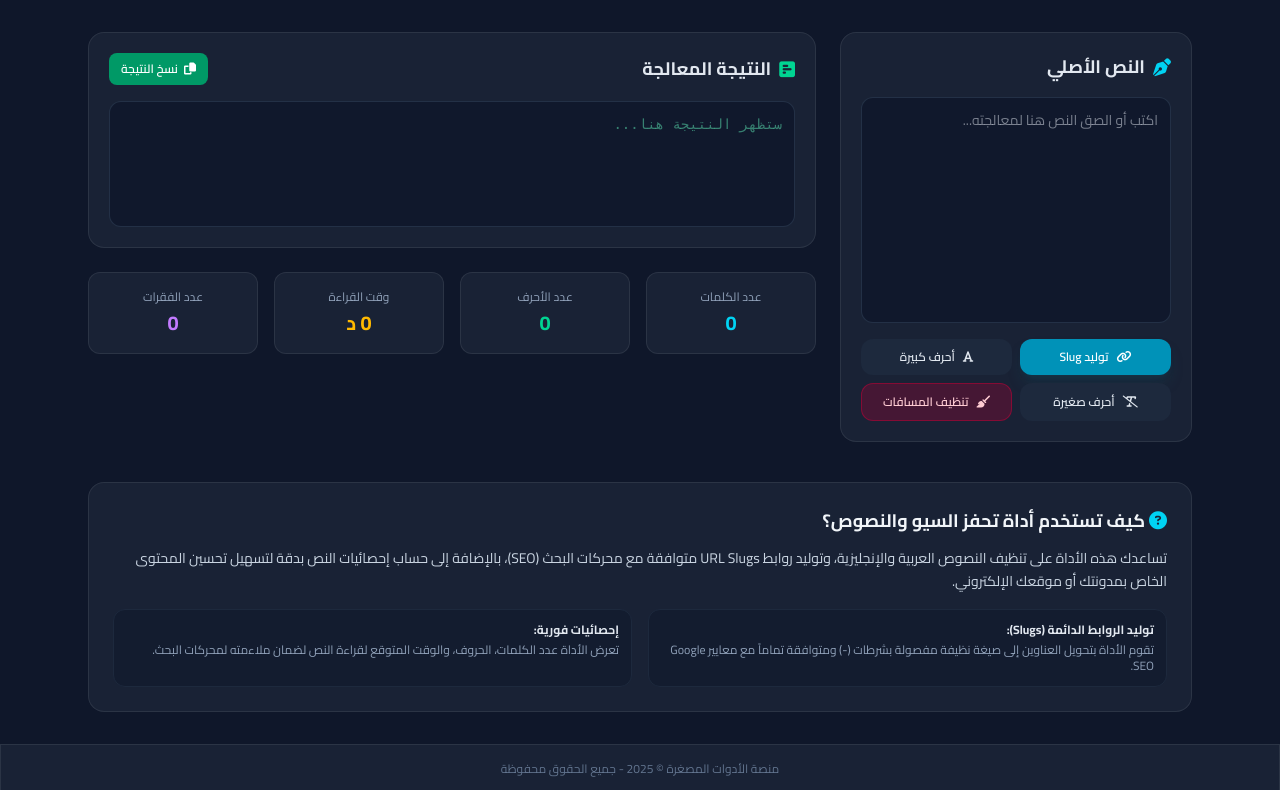
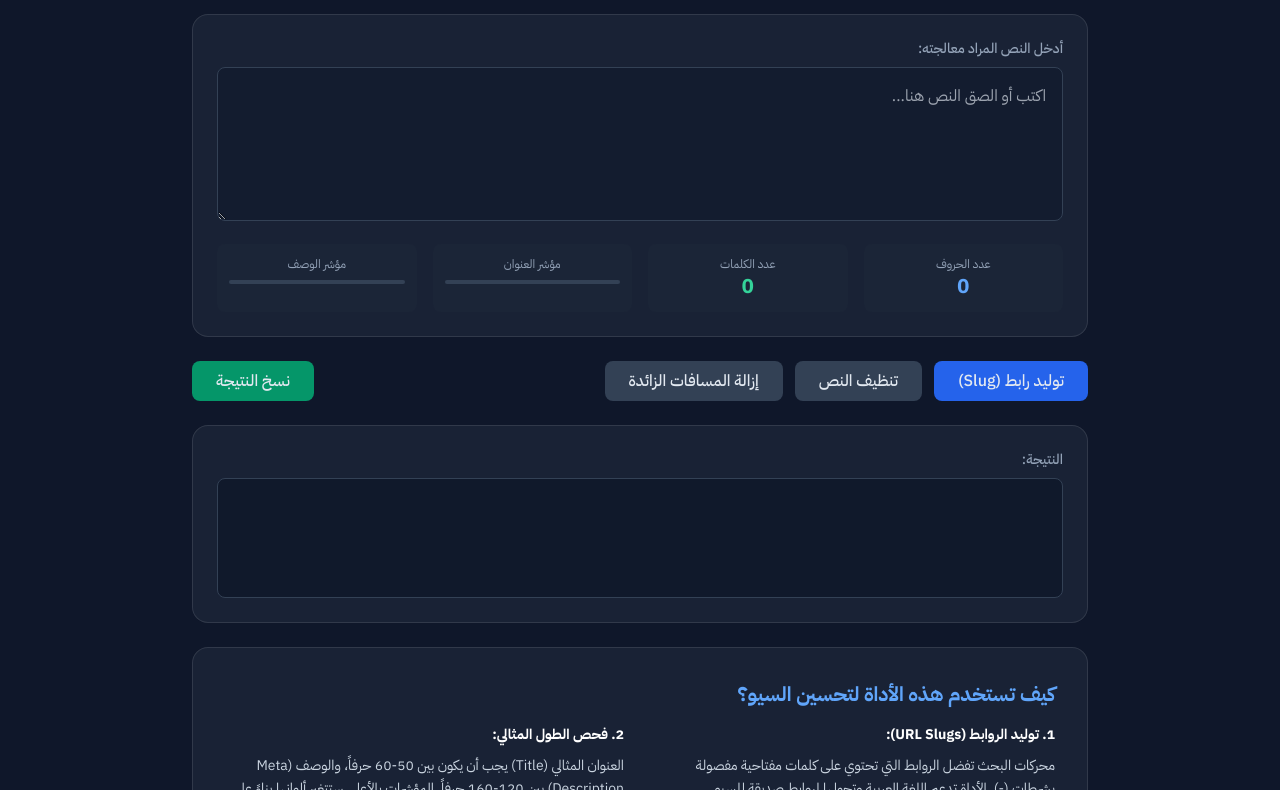
Before and after one commit to mohammed-zuhair/micro-tool-01-, a plain HTML site: page tools/seo-transformer.html in a window 1280 px wide. Shown: the part 82-872 px from the top of the page. Drawn offline with nearby package versions, Linux system fonts and the light colour scheme.

Commit message:
Auto-Update: Autonomous engine updated core files & changelog [Verified]

```diff
--- a/tools/seo-transformer.html
+++ b/tools/seo-transformer.html
@@ -3,173 +3,202 @@
 <head>
     <meta charset="UTF-8">
     <meta name="viewport" content="width=device-width, initial-scale=1.0">
-    <title>محول النصوص وتحسين السيو - Text SEO Transformer</title>
-    <meta name="description" content="أداة متقدمة لمعالجة النصوص، تنظيف الكلمات، توليد الروابط الدائمة SEO Slugs، وحساب الكلمات المفتاحية لمواقع الويب.">
-    <script src="https://cdn.jsdelivr.net/npm/@tailwindcss/browser@4"></script>
-    <link rel="stylesheet" href="https://cdnjs.cloudflare.com/ajax/libs/font-awesome/6.4.0/css/all.min.css">
+    <title>محول النصوص وتحسين السيو (SEO) | أدوات المطورين</title>
+    <meta name="description" content="قم بتحويل النصوص إلى روابط Slug، تنظيف النصوص من الرموز، وحساب طول العناوين والوصف لمحركات البحث بشكل احترافي.">
+    <script src="https://cdn.tailwindcss.com"></script>
+    <link rel="preconnect" href="https://fonts.googleapis.com">
+    <link rel="preconnect" href="https://fonts.gstatic.com" crossorigin>
+    <link href="https://fonts.googleapis.com/css2?family=IBM+Plex+Sans+Arabic:wght@300;400;500;600;700&display=swap" rel="stylesheet">
     <style>
-        @import url('https://fonts.googleapis.com/css2?family=Cairo:wght@300;400;600;700;900&display=swap');
-        body { font-family: 'Cairo', sans-serif; background-color: #0f172a; color: #f8fafc; }
-        .glass-panel { background: rgba(30, 41, 59, 0.7); backdrop-filter: blur(12px); border: 1px solid rgba(255, 255, 255, 0.08); }
+        body {
+            font-family: 'IBM Plex Sans Arabic', sans-serif;
+            background-color: #0f172a;
+            color: #e2e8f0;
+        }
+        .glass-card {
+            background: rgba(30, 41, 59, 0.7);
+            backdrop-filter: blur(12px);
+            border: 1px solid rgba(255, 255, 255, 0.1);
+            border-radius: 1rem;
+        }
+        .custom-scrollbar::-webkit-scrollbar {
+            width: 6px;
+        }
+        .custom-scrollbar::-webkit-scrollbar-track {
+            background: #1e293b;
+        }
+        .custom-scrollbar::-webkit-scrollbar-thumb {
+            background: #475569;
+            border-radius: 10px;
+        }
+        .seo-indicator {
+            height: 4px;
+            border-radius: 2px;
+            transition: all 0.3s ease;
+        }
     </style>
 </head>
-<body class="min-h-screen flex flex-col justify-between">
+<body class="min-h-screen p-4 md:p-8">
+
+    <div class="max-w-4xl mx-auto">
         <!-- Header -->
-    <header class="glass-panel border-b border-slate-800 py-4 px-6 sticky top-0 z-50">
-        <div class="max-w-6xl mx-auto flex justify-between items-center">
-            <div class="flex items-center gap-3">
-                <a href="../index.html" class="bg-slate-800 hover:bg-slate-700 p-2.5 rounded-xl transition text-slate-300 hover:text-white flex items-center gap-2 text-sm font-semibold">
-                    <i class="fa-solid fa-arrow-right"></i> الرئيسية
+        <header class="flex justify-between items-center mb-8">
+            <a href="../index.html" class="text-blue-400 hover:text-blue-300 flex items-center gap-2 transition-all">
+                <svg xmlns="http://www.w3.org/2000/svg" class="h-5 w-5" fill="none" viewBox="0 0 24 24" stroke="currentColor">
+                    <path stroke-linecap="round" stroke-linejoin="round" stroke-width="2" d="M15 19l-7-7 7-7" />
+                </svg>
+                العودة للرئيسية
             </a>
-                <span class="text-slate-600">/</span>
-                <h1 class="text-xl font-bold bg-gradient-to-r from-emerald-400 to-cyan-400 bg-clip-text text-transparent">محول النصوص وتحسين السيو</h1>
-            </div>
-            <div class="text-xs text-slate-400 hidden sm:block"><i class="fa-solid fa-bolt text-amber-400"></i> معالجة فورية بالمتصفح</div>
-        </div>
+            <h1 class="text-2xl font-bold bg-gradient-to-r from-blue-400 to-emerald-400 bg-clip-text text-transparent">
+                Text SEO Transformer
+            </h1>
         </header>
 
-    <!-- Main Content -->
-    <main class="max-w-6xl w-full mx-auto p-4 sm:p-6 flex-grow grid grid-cols-1 lg:grid-cols-3 gap-6 my-4">
+        <main class="space-y-6">
             <!-- Input Section -->
-        <div class="lg:col-span-1 glass-panel p-5 rounded-2xl flex flex-col gap-4">
-            <h2 class="text-lg font-bold text-slate-200 flex items-center gap-2">
-                <i class="fa-solid fa-pen-nib text-cyan-400"></i> النص الأصلي
-            </h2>
-            <textarea id="inputText" rows="10" class="w-full bg-slate-900/80 border border-slate-700/60 rounded-xl p-3 text-slate-200 focus:outline-none focus:border-cyan-500 transition text-sm resize-none" placeholder="اكتب أو الصق النص هنا لمعالجته..."></textarea>
+            <div class="glass-card p-6">
+                <label class="block text-sm font-medium mb-2 text-slate-400">أدخل النص المراد معالجته:</label>
+                <textarea id="inputText" rows="5" class="w-full bg-slate-900/50 border border-slate-700 rounded-lg p-4 text-white focus:ring-2 focus:ring-blue-500 focus:border-transparent outline-none transition-all custom-scrollbar" placeholder="اكتب أو الصق النص هنا..."></textarea>
 
-            <div class="grid grid-cols-2 gap-2">
-                <button onclick="transformText('slug')" class="bg-cyan-600 hover:bg-cyan-500 text-white font-semibold py-2.5 px-4 rounded-xl transition text-xs flex items-center justify-center gap-2 shadow-lg shadow-cyan-900/30">
-                    <i class="fa-solid fa-link"></i> توليد Slug
-                </button>
-                <button onclick="transformText('upper')" class="bg-slate-800 hover:bg-slate-700 text-slate-200 font-semibold py-2.5 px-4 rounded-xl transition text-xs flex items-center justify-center gap-2">
-                    <i class="fa-solid fa-font"></i> أحرف كبيرة
-                </button>
-                <button onclick="transformText('lower')" class="bg-slate-800 hover:bg-slate-700 text-slate-200 font-semibold py-2.5 px-4 rounded-xl transition text-xs flex items-center justify-center gap-2">
-                    <i class="fa-solid fa-text-slash"></i> أحرف صغيرة
-                </button>
-                <button onclick="transformText('clean')" class="bg-rose-900/40 hover:bg-rose-900/60 text-rose-200 border border-rose-700/50 font-semibold py-2.5 px-4 rounded-xl transition text-xs flex items-center justify-center gap-2">
-                    <i class="fa-solid fa-broom"></i> تنظيف المسافات
-                </button>
+                <div class="grid grid-cols-2 md:grid-cols-4 gap-4 mt-4">
+                    <div class="bg-slate-800/50 p-3 rounded-lg text-center">
+                        <span class="block text-xs text-slate-400">عدد الحروف</span>
+                        <span id="charCount" class="text-xl font-bold text-blue-400">0</span>
+                    </div>
+                    <div class="bg-slate-800/50 p-3 rounded-lg text-center">
+                        <span class="block text-xs text-slate-400">عدد الكلمات</span>
+                        <span id="wordCount" class="text-xl font-bold text-emerald-400">0</span>
+                    </div>
+                    <div class="bg-slate-800/50 p-3 rounded-lg text-center">
+                        <span class="block text-xs text-slate-400">مؤشر العنوان</span>
+                        <div id="titleIndicator" class="seo-indicator bg-slate-700 mt-2"></div>
+                    </div>
+                    <div class="bg-slate-800/50 p-3 rounded-lg text-center">
+                        <span class="block text-xs text-slate-400">مؤشر الوصف</span>
+                        <div id="descIndicator" class="seo-indicator bg-slate-700 mt-2"></div>
+                    </div>
                 </div>
             </div>
 
-        <!-- Output & Stats Section -->
-        <div class="lg:col-span-2 flex flex-col gap-6">
-            <!-- Output Box -->
-            <div class="glass-panel p-5 rounded-2xl flex flex-col gap-4">
-                <div class="flex justify-between items-center">
-                    <h2 class="text-lg font-bold text-slate-200 flex items-center gap-2">
-                        <i class="fa-solid fa-square-poll-horizontal text-emerald-400"></i> النتيجة المعالجة
-                    </h2>
-                    <button onclick="copyOutput()" class="bg-emerald-600 hover:bg-emerald-500 text-white text-xs font-semibold py-2 px-3 rounded-lg transition flex items-center gap-1.5">
-                        <i class="fa-solid fa-copy"></i> نسخ النتيجة
+            <!-- Actions -->
+            <div class="flex flex-wrap gap-3">
+                <button onclick="generateSlug()" class="px-6 py-2 bg-blue-600 hover:bg-blue-500 rounded-lg font-medium transition-colors flex items-center gap-2">
+                    <span>توليد رابط (Slug)</span>
+                </button>
+                <button onclick="cleanText()" class="px-6 py-2 bg-slate-700 hover:bg-slate-600 rounded-lg font-medium transition-colors">
+                    تنظيف النص
+                </button>
+                <button onclick="removeExtraSpaces()" class="px-6 py-2 bg-slate-700 hover:bg-slate-600 rounded-lg font-medium transition-colors">
+                    إزالة المسافات الزائدة
+                </button>
+                <button onclick="copyResult()" class="px-6 py-2 bg-emerald-600 hover:bg-emerald-500 rounded-lg font-medium transition-colors mr-auto">
+                    نسخ النتيجة
                 </button>
             </div>
-                <textarea id="outputText" rows="5" readonly class="w-full bg-slate-900/80 border border-slate-700/60 rounded-xl p-3 text-emerald-300 font-mono text-sm focus:outline-none resize-none" placeholder="ستظهر النتيجة هنا..."></textarea>
+
+            <!-- Output Section -->
+            <div class="glass-card p-6">
+                <label class="block text-sm font-medium mb-2 text-slate-400">النتيجة:</label>
+                <div id="outputText" class="w-full min-h-[120px] bg-slate-900/80 border border-slate-700 rounded-lg p-4 text-emerald-400 break-all whitespace-pre-wrap font-mono"></div>
             </div>
 
-            <!-- SEO Stats Cards -->
-            <div class="grid grid-cols-2 sm:grid-cols-4 gap-4">
-                <div class="glass-panel p-4 rounded-xl text-center">
-                    <div class="text-xs text-slate-400 mb-1">عدد الكلمات</div>
-                    <div id="wordCount" class="text-xl font-bold text-cyan-400">0</div>
+            <!-- SEO Guide Section -->
+            <section class="glass-card p-8 mt-12">
+                <h2 class="text-xl font-bold mb-4 text-blue-400">كيف تستخدم هذه الأداة لتحسين السيو؟</h2>
+                <div class="grid md:grid-cols-2 gap-8 text-sm leading-relaxed text-slate-300">
+                    <div>
+                        <h3 class="font-bold text-white mb-2">1. توليد الروابط (URL Slugs):</h3>
+                        <p>محركات البحث تفضل الروابط التي تحتوي على كلمات مفتاحية مفصولة بشرطات (-). الأداة تدعم اللغة العربية وتحولها لروابط صديقة للسيو.</p>
                     </div>
-                <div class="glass-panel p-4 rounded-xl text-center">
-                    <div class="text-xs text-slate-400 mb-1">عدد الأحرف</div>
-                    <div id="charCount" class="text-xl font-bold text-emerald-400">0</div>
-                </div>
-                <div class="glass-panel p-4 rounded-xl text-center">
-                    <div class="text-xs text-slate-400 mb-1">وقت القراءة</div>
-                    <div id="readTime" class="text-xl font-bold text-amber-400">0 د</div>
-                </div>
-                <div class="glass-panel p-4 rounded-xl text-center">
-                    <div class="text-xs text-slate-400 mb-1">عدد الفقرات</div>
-                    <div id="paraCount" class="text-xl font-bold text-purple-400">0</div>
+                    <div>
+                        <h3 class="font-bold text-white mb-2">2. فحص الطول المثالي:</h3>
+                        <p>العنوان المثالي (Title) يجب أن يكون بين 50-60 حرفاً، والوصف (Meta Description) بين 120-160 حرفاً. المؤشرات بالأعلى ستتغير ألوانها بناءً على ذلك.</p>
                     </div>
                 </div>
-        </div>
-    </main>
 
-    <!-- SEO Dynamic How-To Section -->
-    <section class="max-w-6xl w-full mx-auto px-4 sm:px-6 mb-8">
-        <div class="glass-panel p-6 rounded-2xl">
-            <h3 class="text-lg font-bold text-slate-100 mb-3"><i class="fa-solid fa-circle-question text-cyan-400"></i> كيف تستخدم أداة تحفز السيو والنصوص؟</h3>
-            <p class="text-slate-300 text-sm leading-relaxed mb-4">
-                تساعدك هذه الأداة على تنظيف النصوص العربية والإنجليزية، وتوليد روابط URL Slugs متوافقة مع محركات البحث (SEO)، بالإضافة إلى حساب إحصائيات النص بدقة لتسهيل تحسين المحتوى الخاص بمدونتك أو موقعك الإلكتروني.
-            </p>
-            <div class="grid grid-cols-1 md:grid-cols-2 gap-4 text-xs text-slate-400">
-                <div class="bg-slate-900/50 p-3 rounded-xl border border-slate-800">
-                    <strong class="text-slate-200 block mb-1">توليد الروابط الدائمة (Slugs):</strong>
-                    تقوم الأداة بتحويل العناوين إلى صيغة نظيفة مفصولة بشرطات (-) ومتوافقة تماماً مع معايير Google SEO.
-                </div>
-                <div class="bg-slate-900/50 p-3 rounded-xl border border-slate-800">
-                    <strong class="text-slate-200 block mb-1">إحصائيات فورية:</strong>
-                    تعرض الأداة عدد الكلمات، الحروف، والوقت المتوقع لقراءة النص لضمان ملاءمته لمحركات البحث.
-                </div>
+                <div class="mt-8 border-t border-slate-700 pt-6">
+                    <h3 class="font-bold text-white mb-4">الأسئلة الشائعة (FAQ)</h3>
+                    <div class="space-y-4">
+                        <details class="group">
+                            <summary class="cursor-pointer font-medium text-blue-300">لماذا يجب تنظيف النص؟</summary>
+                            <p class="mt-2 text-slate-400">تنظيف النص من الرموز الغريبة والمسافات المزدوجة يضمن عدم وجود أخطاء برمجية عند عرض المحتوى ويحسن تجربة القراءة للمستخدم.</p>
+                        </details>
+                        <details class="group">
+                            <summary class="cursor-pointer font-medium text-blue-300">هل الأداة تدعم الروابط العربية؟</summary>
+                            <p class="mt-2 text-slate-400">نعم، تقوم الأداة بتحويل المسافات إلى شرطات مع الحفاظ على الحروف العربية لضمان ظهور رابط مفهوم في نتائج البحث.</p>
+                        </details>
                     </div>
                 </div>
             </section>
+        </main>
 
-    <!-- Footer -->
-    <footer class="glass-panel border-t border-slate-800 py-4 text-center text-xs text-slate-500">
-        منصة الأدوات المصغرة &copy; 2025 - جميع الحقوق محفوظة
+        <footer class="mt-12 text-center text-slate-500 text-sm">
+            <p>تم التطوير بواسطة مهندس الأنظمة الجراحي - جميع المعالجات تتم في متصفحك</p>
         </footer>
+    </div>
 
     <script>
-        const inputElem = document.getElementById('inputText');
-        const outputElem = document.getElementById('outputText');
-        const wordCountElem = document.getElementById('wordCount');
-        const charCountElem = document.getElementById('charCount');
-        const readTimeElem = document.getElementById('readTime');
-        const paraCountElem = document.getElementById('paraCount');
+        const input = document.getElementById('inputText');
+        const output = document.getElementById('outputText');
+        const charCount = document.getElementById('charCount');
+        const wordCount = document.getElementById('wordCount');
+        const titleInd = document.getElementById('titleIndicator');
+        const descInd = document.getElementById('descIndicator');
 
-        inputElem.addEventListener('input', updateStats);
+        input.addEventListener('input', updateStats);
 
         function updateStats() {
-            const text = inputElem.value;
-            const words = text.trim() ? text.trim().split(/\s+/).length : 0;
-            const chars = text.length;
-            const paras = text.trim() ? text.split(/\n+/).length : 0;
-            const readTime = Math.ceil(words / 200);
+            const val = input.value;
+            const chars = val.length;
+            const words = val.trim() ? val.trim().split(/\s+/).length : 0;
 
-            wordCountElem.textContent = words;
-            charCountElem.textContent = chars;
-            readTimeElem.textContent = readTime + ' د';
-            paraCountElem.textContent = paras;
+            charCount.innerText = chars;
+            wordCount.innerText = words;
+
+            // Title Indicator (50-60 chars)
+            if (chars >= 50 && chars <= 60) titleInd.style.backgroundColor = '#10b981';
+            else if (chars > 0 && chars < 50) titleInd.style.backgroundColor = '#f59e0b';
+            else if (chars > 60) titleInd.style.backgroundColor = '#ef4444';
+            else titleInd.style.backgroundColor = '#475569';
+
+            // Desc Indicator (120-160 chars)
+            if (chars >= 120 && chars <= 160) descInd.style.backgroundColor = '#10b981';
+            else if (chars > 0 && chars < 120) descInd.style.backgroundColor = '#f59e0b';
+            else if (chars > 160) descInd.style.backgroundColor = '#ef4444';
+            else descInd.style.backgroundColor = '#475569';
         }
 
-        function transformText(type) {
-            const text = inputElem.value;
-            if (!text.trim()) {
-                outputElem.value = '';
-                return;
+        function generateSlug() {
+            let text = input.value;
+            let slug = text.toLowerCase()
+                .trim()
+                .replace(/[^\u0600-\u06FFa-z0-9\s-]/g, '') // Keep Arabic, English, Numbers
+                .replace(/\s+/g, '-')
+                .replace(/-+/g, '-');
+            output.innerText = slug;
         }
 
-            let result = '';
-            switch(type) {
-                case 'slug':
-                    result = text.trim().toLowerCase()
-                        .replace(/[^\w\s-]/g, '')
-                        .replace(/[\s_-]+/g, '-')
-                        .replace(/^-+|-+$/g, '');
-                    break;
-                case 'upper':
-                    result = text.toUpperCase();
-                    break;
-                case 'lower':
-                    result = text.toLowerCase();
-                    break;
-                case 'clean':
-                    result = text.replace(/\s+/g, ' ').trim();
-                    break;
-            }
-            outputElem.value = result;
+        function cleanText() {
+            let text = input.value;
+            let cleaned = text.replace(/[^\u0600-\u06FFa-zA-Z0-9\s.,!؟]/g, '');
+            output.innerText = cleaned;
         }
 
-        function copyOutput() {
-            if (!outputElem.value) return;
-            navigator.clipboard.writeText(outputElem.value);
-            alert('تم نسخ النتيجة بنجاح!');
+        function removeExtraSpaces() {
+            let text = input.value;
+            let cleaned = text.replace(/\s+/g, ' ').trim();
+            output.innerText = cleaned;
+        }
+
+        function copyResult() {
+            const text = output.innerText;
+            if (!text) return;
+            navigator.clipboard.writeText(text).then(() => {
+                const btn = event.target;
+                const originalText = btn.innerText;
+                btn.innerText = 'تم النسخ!';
+                setTimeout(() => btn.innerText = originalText, 2000);
+            });
         }
     </script>
 </body>
```
Also changed, not shown: 1 other file. Lines whose indentation alone changed are shown as unchanged.
